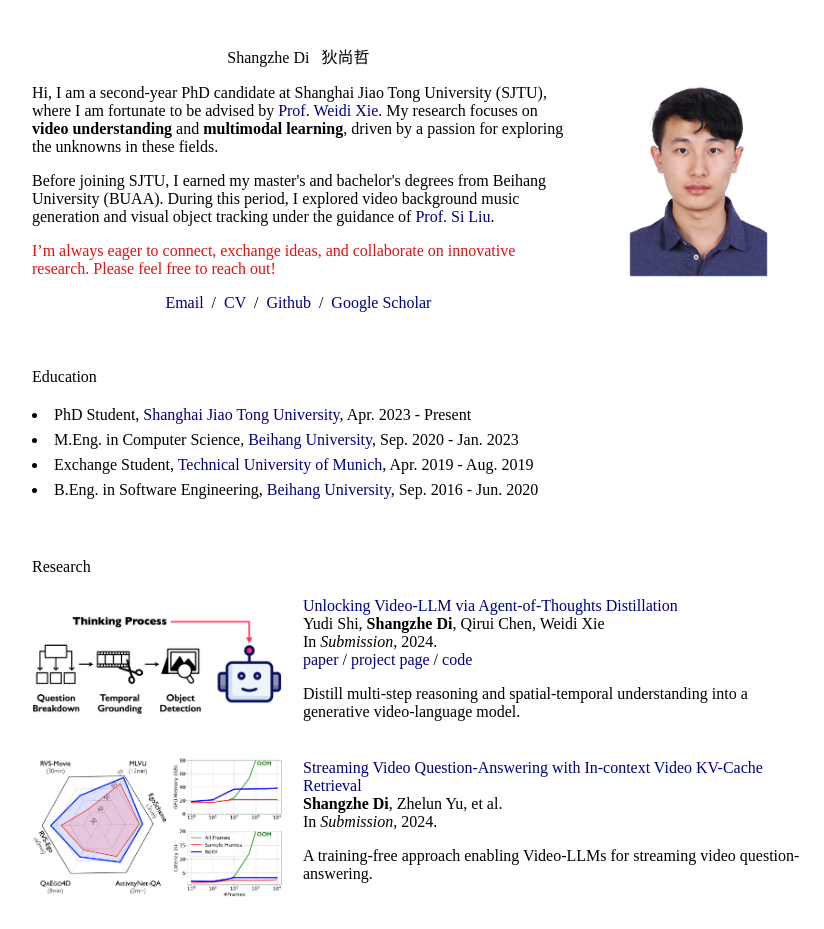
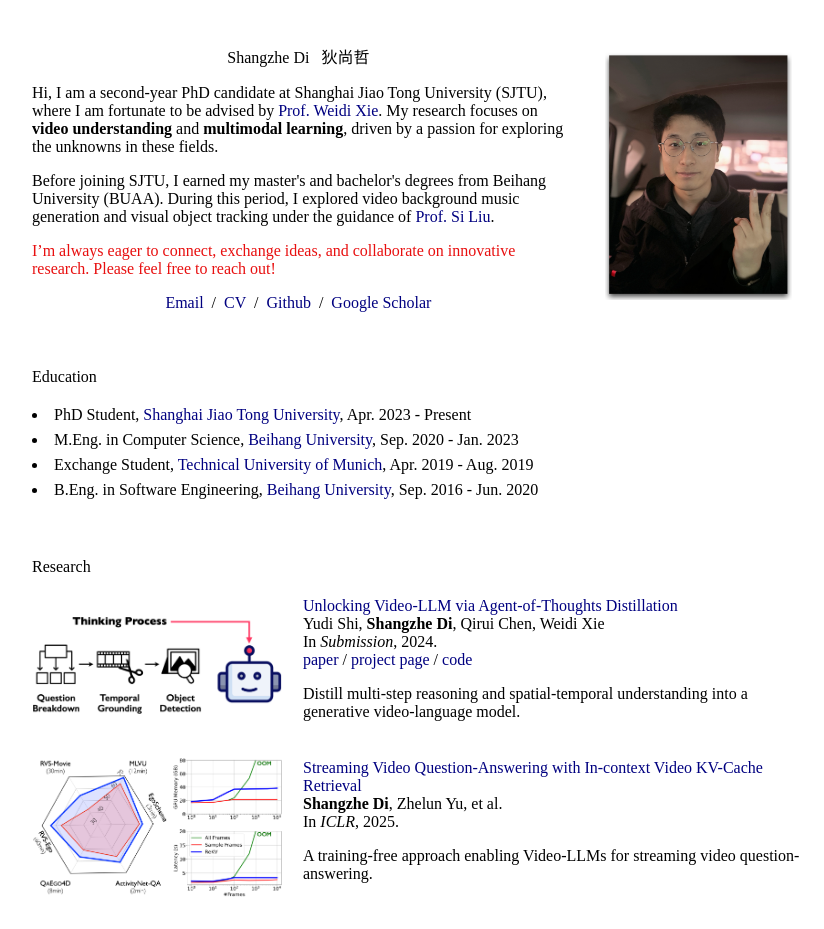
Before and after one commit to Becomebright/BecomeBright.github.io, a plain HTML site: page index.html in a window 1280 px wide. Shown: the top 929 px of the page, without its empty margins (228-1052 px from the left). Drawn offline with Linux system fonts and the light colour scheme; files that its build step writes are made by us from their sources.

Commit message:
Update ICLR 2025

```diff
--- a/index.html
+++ b/index.html
@@ -45,8 +45,8 @@
                 <a href="https://scholar.google.com/citations?user=qkO6rFQAAAAJ&hl=en">Google Scholar</a>
               </p>
             </td>
-            <td style="width:25%;max-width:40%">
-              <a href="images/DiShangzhe.jpg"><img style="width:100%;max-width:100%" alt="profile photo" src="images/DiShangzhe.jpg" class="hoverZoomLink"></a>
+            <td style="padding:2.5%;width:25%;max-width:40%">
+              <a href="images/DiShangzhe.png"><img style="width:100%;max-width:100%" alt="profile photo" src="images/DiShangzhe.png" class="hoverZoomLink"></a>
             </td>
           </tr>
         </tbody></table>
@@ -132,7 +132,7 @@
               <br>
               <b>Shangzhe Di</b>, Zhelun Yu, et al.
               <br>
-              In <em>Submission</em>, 2024.
+              In <em>ICLR</em>, 2025.
               <br>
               <!-- <a href="">paper</a> / <a href="">project page</a> / <a href="">code</a> -->
               <p>A training-free approach enabling Video-LLMs for streaming video question-answering.</p>
```
Also changed, not shown: images/DiShangzhe.png (added).
